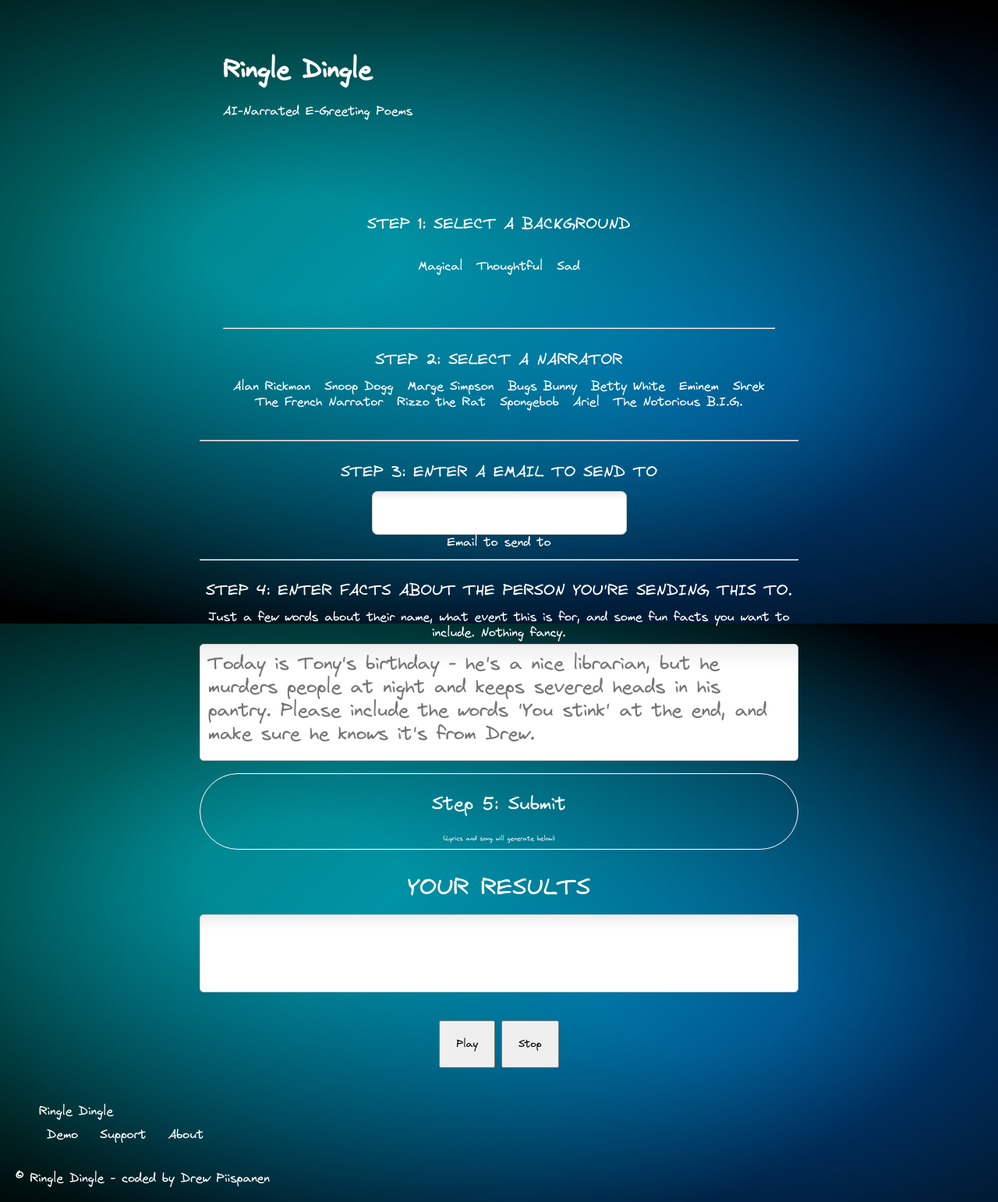
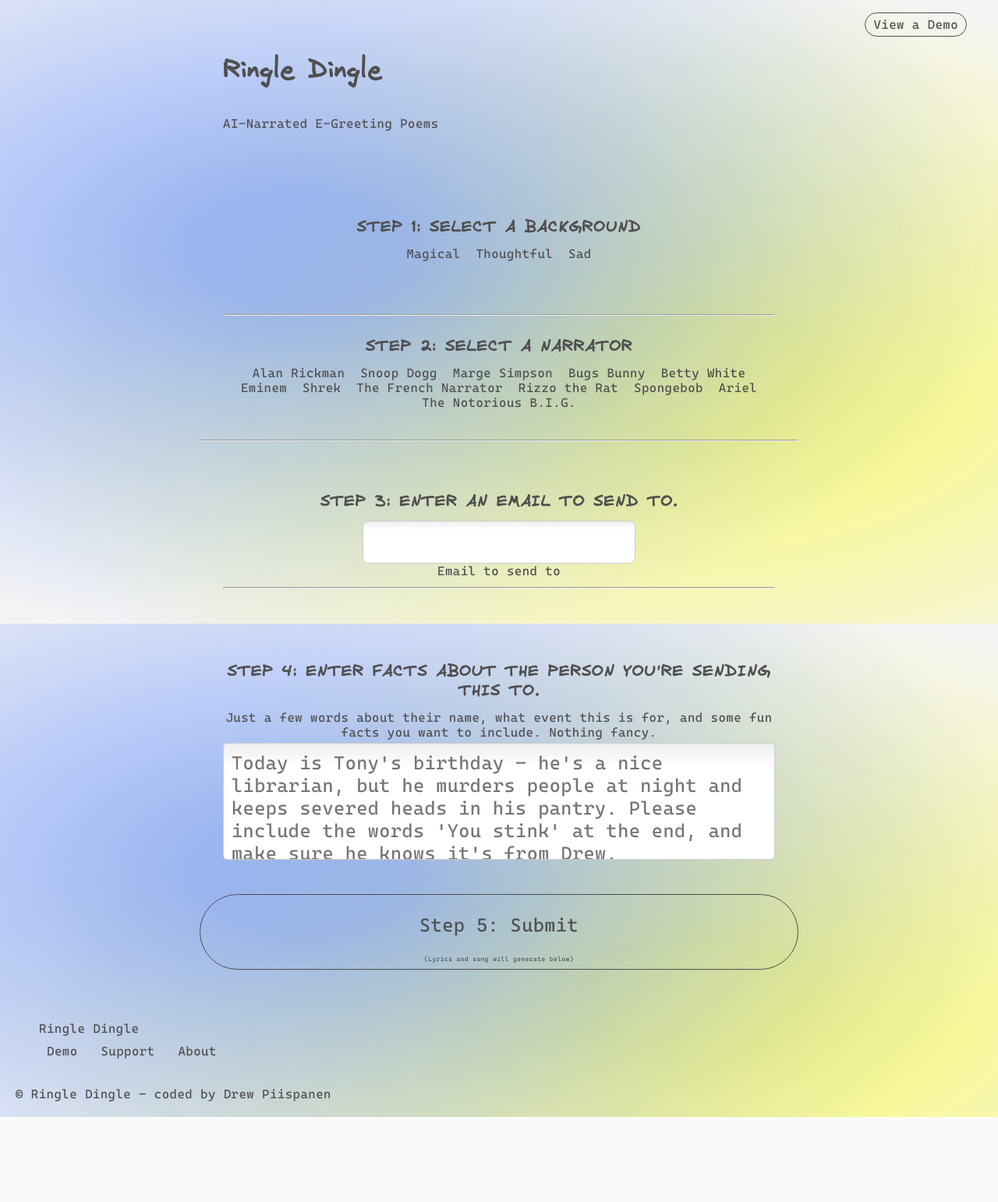
Before and after one commit to JustAIGithub/ringledingle, a Flask app: page /demo in a window 1280 px wide. Shown: the whole page at 78% size. After the commit the page ends 1433 px from the top, so only its background shows below. Run offline with Flask 2, Linux system fonts and the light colour scheme; parts of the project's set-up code (start-up, migrations or seed data) failed here and were passed over; some libraries are stand-ins or nearby versions.

Commit message:
styling updates

```diff
--- a/apps/static/assets/js/ringle.js
+++ b/apps/static/assets/js/ringle.js
@@ -10,6 +10,18 @@ const airesponseTextArea = document.querySelector("#response");
 
 var email = ""
 var ringlesubmit = document.getElementById("ringlesubmit");
+// Get the submit-box element
+const submitBox = document.getElementById('submit-box');
+// Get the <p> element inside the submit-box element
+const submitText = submitBox.querySelector('p');
+
+  $('#demo-opener').click(function() {
+    $('#demo').slideToggle();
+    // Make demo opener text to "Hide Demo":
+    $('#demo-opener').text() == "Hide Demo"
+
+  });
+
 
 // SELECT THE MUSIC
 const musicItems = document.querySelectorAll('.song-style a');
@@ -75,6 +87,8 @@ ringlesubmit.addEventListener("click", function(event) {
     playButton.style.backgroundColor = "rgba(0, 128, 0, 0.3)"; // Set the background color to a light green
     response.value = airesponse;
     showMessageModal(`Success! Your audio has been emailed to ${decodeURIComponent(email)}. Press 'Play' on the audio below to hear your track.`, false);
+    $('#results').slideToggle();
+
   }).catch(function(error) {
     showMessageModal('An error occurred: ' + error.message);
   });
@@ -97,6 +111,8 @@ async function make_rap(words, input_file, voice, email="", show_response=true)
 
   // Show the spinner
   document.getElementById('spinner').style.display = 'block';
+  // Change the text of the <p> element
+  submitText.textContent = 'Song is generating, it may take a couple minutes...';
 
   if (audio && !audio.paused) {
     audio.pause();
@@ -122,6 +138,7 @@ async function make_rap(words, input_file, voice, email="", show_response=true)
     // Hide the spinner
     document.getElementById('spinner').style.display = 'none';
     console.log(airesponse);
+    submitText.textContent = 'Step 5: Submit';
 
 
   return { airesponse };
@@ -131,6 +148,7 @@ async function make_rap(words, input_file, voice, email="", show_response=true)
     ask_question_running = false;
     // Hide the spinner
     document.getElementById('spinner').style.display = 'none';
+    submitText.textContent = 'Error in the request. Please try again or refresh the page.';
     throw error;
   }
 }
--- a/apps/static/rdstyle.css
+++ b/apps/static/rdstyle.css
@@ -37,25 +37,32 @@
   font-weight: 700;
 }
 
+*{
+  font-family: "Cascadia";
+  letter-spacing: .5px;
+  text-decoration: none;
+}
 
-*{
+h4, h1{
   font-family: "Virgil";
+  letter-spacing: 1px;
 }
 
 
 html {
   height: 100%;
 }
-body {
+/* body {
   margin:0;
   padding:0;
   font-family: sans-serif;
   background: linear-gradient(#141e30, #243b55);
 
-}
+} */
 
 h4 {
  font-size:24px;
+ font-weight: 1000;
 }
 
 .login-box {
@@ -74,7 +81,7 @@ h4 {
 .login-box h2 {
   margin: 0 0 30px;
   padding: 0;
-  color: #fff;
+  color: rgb(80, 79, 79);
   text-align: center;
 }
 
@@ -86,10 +93,10 @@ h4 {
   width: 100%;
   padding: 10px 0;
   font-size: 16px;
-  color: #fff;
+  color: rgb(80, 79, 79);
   margin-bottom: 30px;
   border: none;
-  border-bottom: 1px solid #fff;
+  border-bottom: 1px solid rgb(80, 79, 79);
   outline: none;
   background: transparent;
 }
@@ -99,7 +106,7 @@ h4 {
   left: 0;
   padding: 10px 0;
   font-size: 16px;
-  color: #fff;
+  color: rgb(80, 79, 79);
   pointer-events: none;
   transition: .5s;
 }
@@ -248,13 +255,25 @@ padding:5px
   height: 150px;
   resize: none;
 }
+#results{
+  padding-top:40px
+}
 
 #submit-box{
-  border-color: white;
+  border-color: rgb(80, 79, 79);
   border-width: .5px;
   border-style: solid;
   border-radius: 50px;
+  text-align: center;
+  margin-bottom: 40px;
 
+}
+#submit-box:hover *{
+  color:rgb(74, 101, 139);
+}
+#submit-box:hover, #demo-opener:hover {
+  background-color: rgb(220, 220, 220);
+  border-color: rgb(74, 101, 139);
 }
 
 /* ************** MOBILE ************* */
--- a/apps/static/style.css
+++ b/apps/static/style.css
@@ -1,16 +1,45 @@
 body {
 	background:
-    radial-gradient(at 30% 40%, #00ffff80 10%, transparent 74%),
-    radial-gradient(at 70% 60%, #0080ff80 10%, transparent 74%);
-  background-color: #000;
-  color: #fff;
+    radial-gradient(at 30% 40%, #7199fdb1 10%, transparent 74%),
+    radial-gradient(at 70% 60%, #ffff0080 10%, transparent 74%);
+  background-color: #f4f4f4;
+  color: rgb(80, 79, 79);
 	margin: 0;
 	padding: 0;
 	box-sizing: border-box;
 	font-family: -apple-system, BlinkMacSystemFont, "Segoe UI", Roboto, Oxygen-Sans, Ubuntu, Cantarell, "Helvetica Neue", sans-serif;
 	min-height: 100vh;
   --dropdown-handle-size: 0.35rem;
+  background-size: cover;
+  background-attachment: fixed; /* Added */
 
+
+}
+#demo-opener{
+  display:inline;
+  padding-left:10px;
+  padding-right:10px;
+  padding-bottom:5px;
+  padding-top: 5px;
+  top:0px;
+  right:40px;
+  float: right;
+  position: absolute;
+  border-radius: 20px;
+  border-color: rgb(80, 79, 79);
+  border-style: solid;
+  border-width: 1px;
+}
+
+#demo{
+  background-color: #f4f4f4;
+  color:#333;
+  margin-top:40px;
+  margin-bottom:40px;
+}
+
+.singer{
+  display:block
 }
 
 main {
@@ -140,7 +169,7 @@ select {
 
 #people h1, h3{
   font-size: 30px;
-  color: #fff;
+  color: rgb(80, 79, 79);
   text-transform: uppercase;
   font-weight: 300;
   text-align: center;
@@ -148,10 +177,10 @@ select {
 }
 h4{
   font-size: 20px;
-  color: #fff;
+  color: rgb(80, 79, 79);
   text-transform: uppercase;
   text-decoration: none;
-  font-weight: 300;
+  font-weight: 600;
   text-align: center;
   margin-bottom: 12px;
 }
@@ -190,11 +219,11 @@ td{
 }
 a:link, a:visited, a:active, a{
   text-decoration: none;
-  color:#fff;
+  color:rgb(80, 79, 79);
 }
 a:hover, .hoverlog{
   text-decoration: none;
-  color:#b4a3a3;
+  color:rgb(80, 79, 79);
 }
 .find-us{
  text-align: center;
@@ -261,11 +290,11 @@ line-height: 200%;
 }
 #addnotes a.btn, #addperson h4, #edituser h4{
   /* background-color: grey; */
-  color:white
+  color:rgb(80, 79, 79)
 }
 #addnotes *{
   top:0px;
-margin-top:0px; color:white;
+margin-top:0px; color:rgb(80, 79, 79);
 outline: none;
 
 }
@@ -288,7 +317,7 @@ height:150px;
 text-align: left;
 /* margin: 10px; */
 padding:5px;
-color: none;
+rgb(80, 79, 79);
 height:100px
 
 }
--- a/apps/templates/home/rap.html
+++ b/apps/templates/home/rap.html
@@ -9,20 +9,46 @@
 
 <div class="row ringedingle">
 
-  <div class="col-md-12">
     <div class="card ">
       <div class="card-header">
         <div class = "card-body" style="padding-top:50px">
         <h1 class="card-title">Ringle Dingle</h1>
-        <p style="text-align: left;">AI-Narrated E-Greeting Poems</p>
+        <p style="text-align: left; display:inline; float:left">AI-Narrated E-Greeting Poems</p><p id="demo-opener">View a Demo</p>
         </div>
         <div class="card-body song-style" style="text-align: center;">
         <!-- SONG STYLE -->
+
+        <div id="demo" style="display:none">
+          <h3>User Entered:</h3>
+          <p>Voice: Allan Rickman</p>
+          <p>"Tell Jim the 38 year old man happy birthday, and make sure he knows that I'm still thinking about him despite his cold, dead heart. Also, end the last line informing him that this poem is from Drew."</p>
+          <h3>RingleDingle's Result:</h3>
+          <iframe width="100%" height="166" scrolling="no" frameborder="no" allow="autoplay" src="https://w.soundcloud.com/player/?url=https%3A//api.soundcloud.com/tracks/1494194230&color=%233c7698&auto_play=false&hide_related=true&show_comments=false&show_user=true&show_reposts=false&show_teaser=true"></iframe><div style="font-size: 10px; line-break: anywhere;word-break: normal;overflow: hidden;white-space: nowrap;text-overflow: ellipsis; font-family: Interstate,Lucida Grande,Lucida Sans Unicode,Lucida Sans,Garuda,Verdana,Tahoma,sans-serif;font-weight: 100;">
+          <p>Lyrics: <br>Jim, another year has passed, <br>
+            And though your heart may seem like glass,<br>
+            Know that I still think of you,<br>
+            Despite the coldness you imbue.<br>
+            <br><br>
+            Happy birthday, my dear old friend,<br>
+            May this day bring joy without end.<br>
+            And though your heart may never thaw,<br>
+            I'll love you still, forevermore.<br>
+
+            This poem comes from Drew, so true,<br>
+            To remind you that I'm thinking of you.</p>
+            <p>(Mp3 and lyrics will be emailed to the recipient)</p>
+          </div>
+        </div>
+      </div>
+      </div>
+
+      <div class="card-body singer" style="text-align: center;">
         <h4>Step 1: Select a background</h4>
           <a class="dropdown-item" value="magic.mp3">Magical</a>
           <a class="dropdown-item" value="motiv.mp3">Thoughtful</a>
           <a class="dropdown-item" value="sad.mp3">Sad</a>
       </div>
+
         <div class="card-body singer" style="text-align: center;">
             <!-- SONG STYLE --><hr>
               <h4>Step 2: Select a Narrator</h4>
@@ -42,24 +68,26 @@
               </div>
 
         <!-- LYRIC GENERATION -->
-      </div>
+
             <!-- DREW PASTE -->
             <hr>
-          <div >
-            <h4>Step 3: Enter a email to send to</h4>
-
-            <form style="text-align: center;">
-
+            <div class="card-body singer" style="text-align: center;">
+              <h4>Step 3: Enter an email to send to.</h4>
                 <div class="user-box">
                   <input type="text" id="submit-email" name="" required="">
                   <label>Email to send to</label>
                 </div><hr>
+            </div>
+
+            <div class="card-body singer" style="text-align: center;">
               <h4>Step 4: Enter facts about the person you're sending this to.</h4>
               <label>Just a few words about their name, what event this is for, and some fun facts you want to include. Nothing fancy.</label>
               <div class="user-box">
                 <textarea id="raplyrics" placeholder="Today is Tony's birthday - he's a nice librarian, but he murders people at night and keeps severed heads in his pantry. Please include the words 'You stink' at the end, and make sure he knows it's from Drew."></textarea>
+              </div>
+            </div>
 
-              </div>
+
             <div id="submit-box">
               <a href="#" id="ringlesubmit">
                 <span></span>
@@ -70,26 +98,21 @@
                 <p style="font-size: 24px;">Step 5: Submit</p> <p class="tiny">(Lyrics and song will generate below)</p>
               </a>
             </div>
-            </form>
+
+
 
           <!-- DREW PASTE END -->
 
-          <div style="text-align: center;" id="results" style="display: none">
+          <div style="text-align: center; display: none" id="results">
             <h3>YOUR RESULTS</h3>
             <textarea name="" id="response" cols="30" rows="10" style="text-align: center; display: inline-block;"></textarea>
-
-
-
           <div style="text-align:center;  padding:20px">
-
             <audio id="myAudio" style="text-align: center; width:100vw;">
               <source src="{{ url_for('static', filename='media/output.mp3') }}" type="audio/mpeg">
             </audio>
             <button id="play" onclick="playAudio()" style="text-align: center; padding:20px">Play</button>
             <button onclick="stopAudio()" style="text-align: center; padding:20px">Stop</button>
             </div>
-
-
           </div>
 
       </div>
@@ -113,6 +136,4 @@
 </div>
 
 
-</div>
-
 {% endblock content %}
--- a/message_log.txt
+++ b/message_log.txt
@@ -2,3 +2,7 @@
 2023-04-15 11:29:20 - IP: 127.0.0.1, Email: apiispanen%40berkeley.edu
 2023-04-15 12:01:31 - IP: 127.0.0.1, Email: apiispanen@berkeley.edu
 2023-04-15 12:02:44 - IP: 127.0.0.1, Email: apiispanen1@babson.edu
+2023-04-16 21:55:37 - IP: 127.0.0.1, Email: apiispanen@berkeley.edu
+2023-04-17 00:05:06 - IP: 127.0.0.1, Email:
+2023-04-17 00:08:54 - IP: 127.0.0.1, Email:
+2023-04-17 00:09:52 - IP: 127.0.0.1, Email:
```
Also changed, not shown: package.json (+8 -8 lines), 1 other file. Lines whose indentation alone changed are shown as unchanged.
